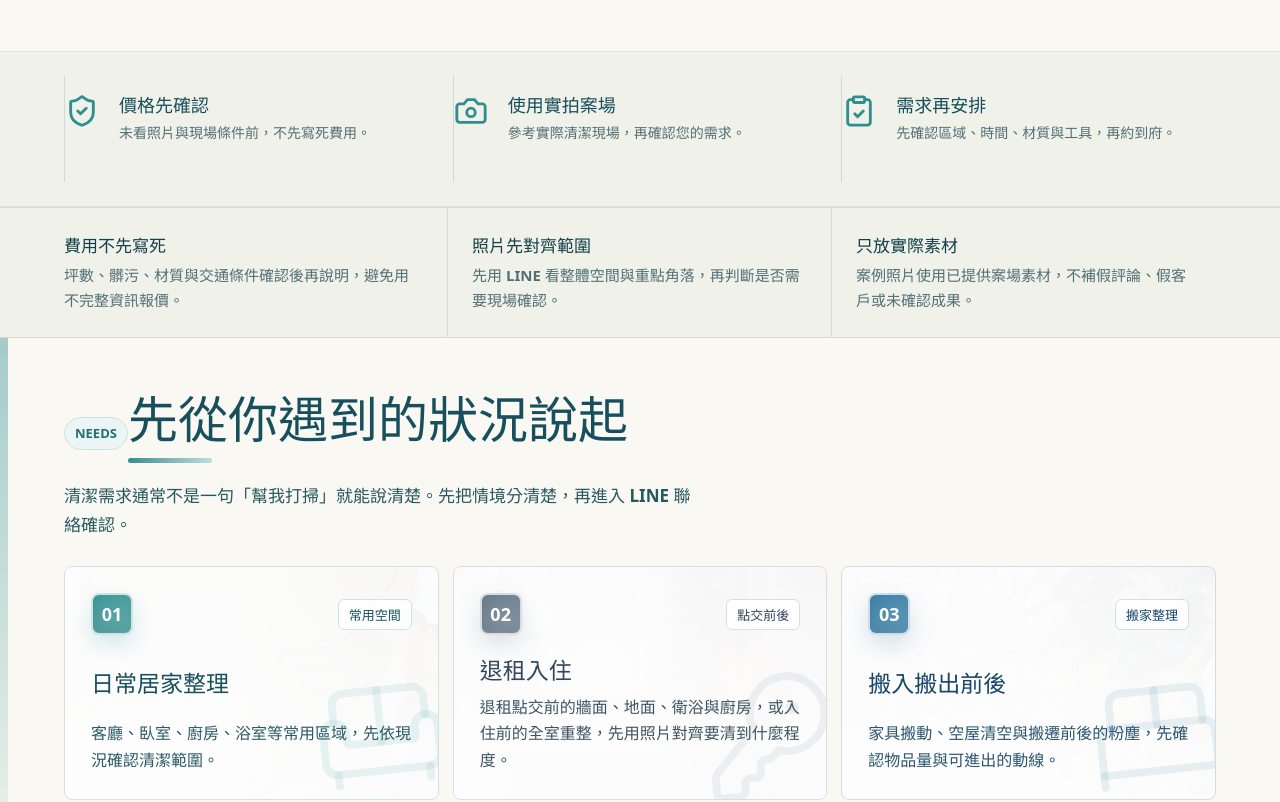
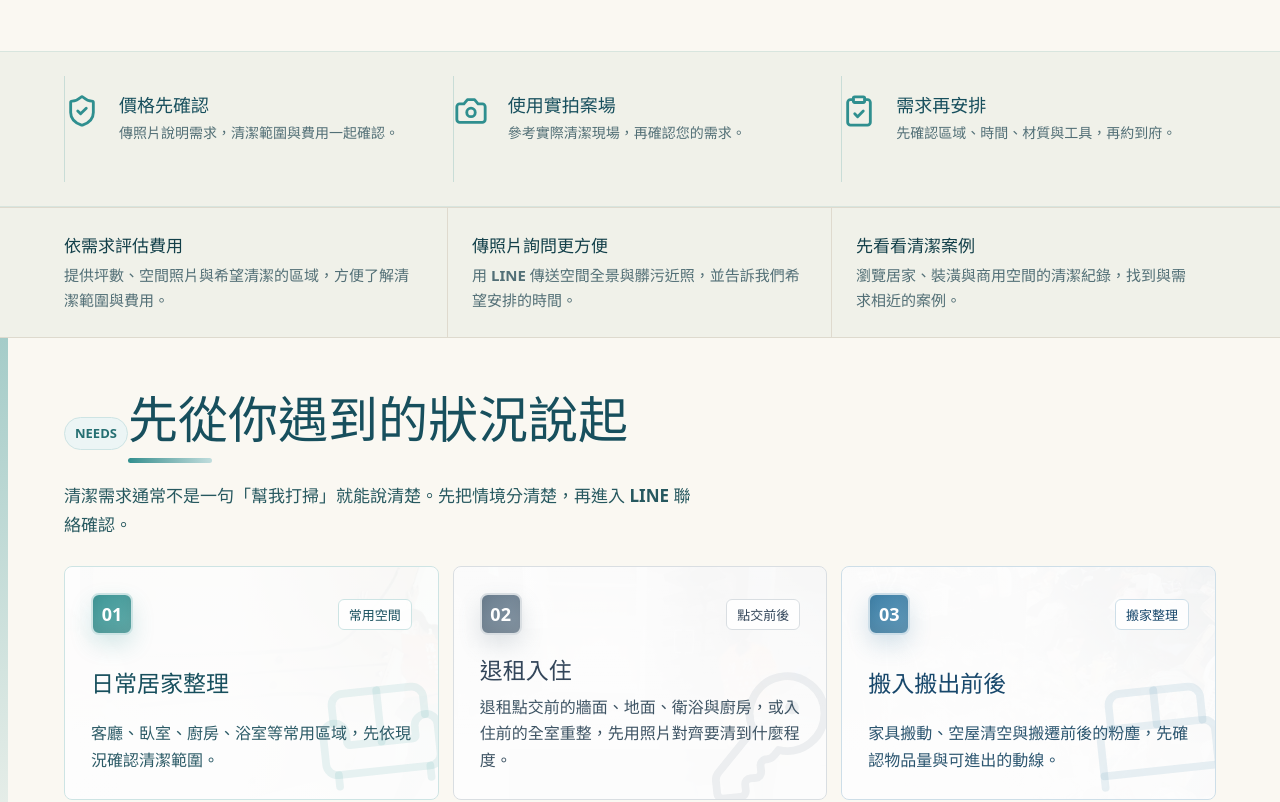
Before and after one commit to Campcool/0983531549, a React (Vite) app: page / in a window 1280 px wide. Shown: the part 776-1578 px from the top of the page. Built offline with nearby package versions, Linux system fonts and the light colour scheme.

Commit message:
fix: replace internal production notes with customer service copy

```diff
--- a/src/main.jsx
+++ b/src/main.jsx
@@ -173,7 +173,7 @@ const scenarios = [
 const servicePrinciples = [
   {
     title: '價格先確認',
-    copy: '未看照片與現場條件前，不先寫死費用。',
+    copy: '傳照片說明需求，清潔範圍與費用一起確認。',
     icon: ShieldCheck,
   },
   {
@@ -233,7 +233,7 @@ const details = [
     icon: BrushCleaning,
   },
   {
-    text: '價格與工時不在未確認前寫死',
+    text: '費用與工時依清潔需求評估',
     icon: ShieldCheck,
   },
 ]
@@ -290,16 +290,16 @@ const proofMetrics = [
 
 const assuranceNotes = [
   {
-    title: '費用不先寫死',
-    copy: '坪數、髒污、材質與交通條件確認後再說明，避免用不完整資訊報價。',
+    title: '依需求評估費用',
+    copy: '提供坪數、空間照片與希望清潔的區域，方便了解清潔範圍與費用。',
   },
   {
-    title: '照片先對齊範圍',
-    copy: '先用 LINE 看整體空間與重點角落，再判斷是否需要現場確認。',
+    title: '傳照片詢問更方便',
+    copy: '用 LINE 傳送空間全景與髒污近照，並告訴我們希望安排的時間。',
   },
   {
-    title: '只放實際素材',
-    copy: '案例照片使用已提供案場素材，不補假評論、假客戶或未確認成果。',
+    title: '先看看清潔案例',
+    copy: '瀏覽居家、裝潢與商用空間的清潔紀錄，找到與需求相近的案例。',
   },
 ]
 
@@ -330,11 +330,11 @@ const faqs = [
   },
   {
     question: '可以直接在網站上看固定價格嗎？',
-    answer: '網站不放固定價格。實際費用會受坪數、髒污程度、工具耗材、交通與時間影響，需確認需求後再說明。',
+    answer: '提供空間照片與清潔需求後，我們會依坪數、髒污程度、材質、交通與可安排時間評估，再向您說明費用。',
   },
   {
     question: '有真實案例或評論嗎？',
-    answer: '案例頁已整理自家案場實拍相簿，方便先看不同清潔情境。評論只逐字引用 Google 商家上可公開查證的內容，標明作者與時間並附商家連結；不自行編寫或轉述客戶說法，也不放未確認的成果數字。前後對比只使用已確認可公開的素材。',
+    answer: '您可以到案例頁查看不同空間的清潔紀錄，也可以透過 Google 商家連結閱讀客戶評論，作為詢問服務前的參考。',
   },
   {
     question: '服務地區是哪裡？',
@@ -505,7 +505,7 @@ export function App() {
 
         <section className="case-section" id="cases">
           <SectionIntro eyebrow="Works" title="實際案場清潔紀錄">
-            使用已提供的案場照片，呈現櫃體、木作、裝修後粉塵與局部清潔情境；不加入未確認的客戶名稱或成果數字。
+            從櫃體與木作除塵，到裝修後整理與局部清潔，看看不同空間的現場清潔紀錄。
           </SectionIntro>
           <div className="section-actions">
             <a className="button secondary" href={`${import.meta.env.BASE_URL}cases/`}>
```
Also changed, not shown: 1 other file (tests, documents, lock files or other folders).
